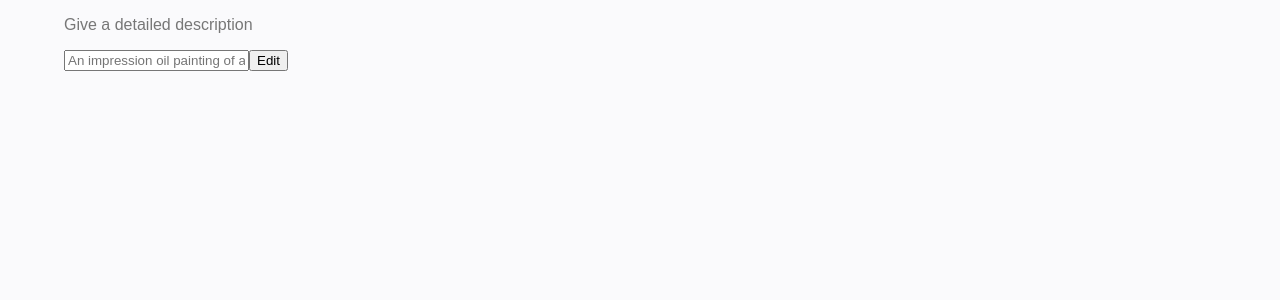
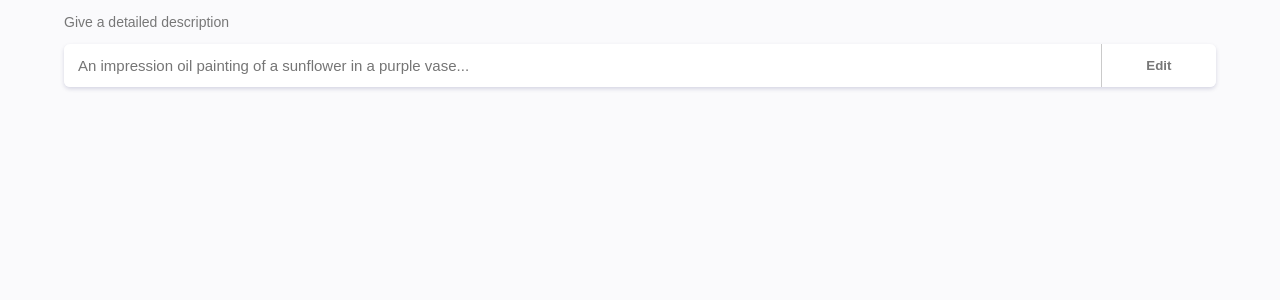
Before and after one commit to echizenyayota/react-dalle-create-image-edit-clone, a React (Create React App) app: page / in a window 1280 px wide. Shown: the top 300 px of the page. Built offline with nearby package versions, Linux system fonts and the light colour scheme.

Commit message:
13:24 Style the input-container

```diff
--- a/src/index.css
+++ b/src/index.css
@@ -13,6 +13,11 @@
   justify-content: center;
 }
 
+p {
+  font-weight: 200;
+  font-size: 14px;
+}
+
 .app {
   width: 90vw;
 }
@@ -23,3 +28,40 @@
   flex-direction: column;
   justify-content: center;
 }
+
+.input-container {
+  width: 100%;
+  display: flex;
+  border-radius: 6px;
+  overflow: hidden;
+  box-shadow: rgba(0, 0, 82, 0.15) 0 2px 4px;
+}
+
+.input-container input {
+  border: none;
+  padding: 13px 14px;
+  box-sizing: border-box;
+  font-size: 15px;
+  outline: none;
+  width: 90%;
+  font-weight: 200;
+}
+
+input-container input::placeholder {
+  color: #cacaca;
+  font-weight: 200;
+}
+
+.input-container button {
+  width: 10%;
+  border: none;
+  border-left: 1px #cacaca solid;
+  background-color: #fff;
+  color: #777;
+  font-weight: bold;
+  cursor: pointer;
+}
+
+.input-container button:active {
+  background-color: #cacaca;
+}
```
